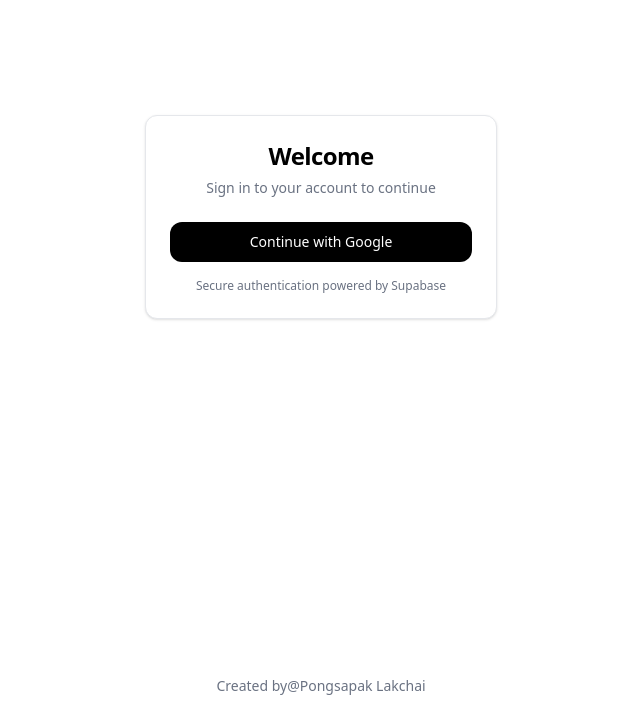
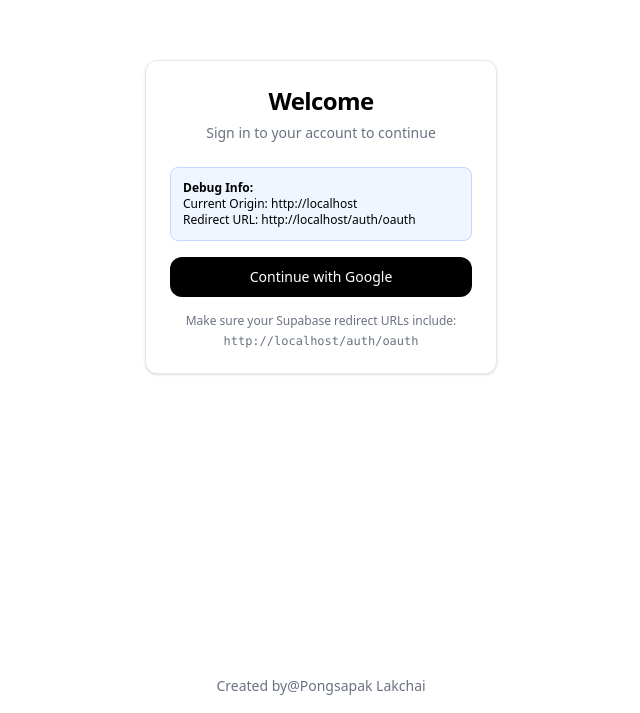
Before and after one commit to BMWmts/nextjs-llm, a Next.js app: page /auth/login in a window 1280 px wide. Shown: the part 223-936 px from the top of the page, without its empty margins (319-959 px from the left). Built offline with nearby package versions, Linux system fonts and the light colour scheme.

Commit message:
fix v1.4

```diff
--- a/app/auth/oauth/route.ts
+++ b/app/auth/oauth/route.ts
@@ -3,7 +3,8 @@ import { createClient } from "@/lib/supabase/server"
 
 export async function GET(request: Request) {
   try {
-    const { searchParams, origin } = new URL(request.url)
+    const requestUrl = new URL(request.url)
+    const { searchParams, origin } = requestUrl
     const code = searchParams.get("code")
     const error = searchParams.get("error")
     const error_description = searchParams.get("error_description")
@@ -13,7 +14,8 @@ export async function GET(request: Request) {
       error,
       error_description,
       origin,
-      url: request.url,
+      fullUrl: request.url,
+      headers: Object.fromEntries(request.headers.entries()),
     })
 
     // Handle OAuth errors
@@ -44,11 +46,16 @@ export async function GET(request: Request) {
 
     console.log("Session created successfully for user:", data.user?.email)
 
-    // Always redirect to /protected first, then user can navigate to chat
+    // Create the redirect response
     const redirectUrl = `${origin}/protected`
-    console.log("Redirecting to:", redirectUrl)
+    console.log("Final redirect URL:", redirectUrl)
 
-    return NextResponse.redirect(redirectUrl)
+    const response = NextResponse.redirect(redirectUrl)
+
+    // Ensure cookies are set properly
+    response.headers.set("Cache-Control", "no-cache, no-store, max-age=0")
+
+    return response
   } catch (err) {
     console.error("OAuth route error:", err)
     const { origin } = new URL(request.url)
--- a/components/login-form.tsx
+++ b/components/login-form.tsx
@@ -6,11 +6,19 @@ import { cn } from "@/lib/utils"
 import { createClient } from "@/lib/supabase/client"
 import { Button } from "@/components/ui/buttonna"
 import { Card, CardContent, CardDescription, CardHeader, CardTitle } from "@/components/ui/card"
-import { useState } from "react"
+import { useState, useEffect } from "react"
 
 export function LoginForm({ className, ...props }: React.ComponentPropsWithoutRef<"div">) {
   const [error, setError] = useState<string | null>(null)
   const [isLoading, setIsLoading] = useState(false)
+  const [currentUrl, setCurrentUrl] = useState<string>("")
+
+  useEffect(() => {
+    // Set the current URL on client side
+    if (typeof window !== "undefined") {
+      setCurrentUrl(window.location.origin)
+    }
+  }, [])
 
   const handleSocialLogin = async (e: React.FormEvent) => {
     e.preventDefault()
@@ -20,17 +28,10 @@ export function LoginForm({ className, ...props }: React.ComponentPropsWithoutRe
 
     try {
       console.log("Starting OAuth login...")
+      console.log("Current origin:", currentUrl)
 
-      // Get the correct redirect URL based on environment
-      const getRedirectUrl = () => {
-        if (typeof window !== "undefined") {
-          return window.location.origin
-        }
-        return "http://localhost:3000"
-      }
-
-      const redirectUrl = getRedirectUrl()
-      console.log("Using redirect URL:", redirectUrl)
+      // Use the current origin for redirect
+      const redirectUrl = currentUrl || window.location.origin
 
       const { data, error } = await supabase.auth.signInWithOAuth({
         provider: "google",
@@ -73,16 +74,30 @@ export function LoginForm({ className, ...props }: React.ComponentPropsWithoutRe
                     <strong>Error:</strong> {error}
                     <details className="mt-2 text-xs">
                       <summary>Debug Info</summary>
-                      <p>Current URL: {typeof window !== "undefined" ? window.location.origin : "N/A"}</p>
-                      <p>Check Supabase OAuth settings</p>
+                      <p>Current URL: {currentUrl}</p>
+                      <p>Redirect will go to: {currentUrl}/auth/oauth</p>
                     </details>
                   </div>
                 )}
-                <Button type="submit" className="w-full" disabled={isLoading}>
+
+                {/* Debug info for development */}
+                {process.env.NODE_ENV === "development" && (
+                  <div className="p-3 text-xs bg-blue-50 border border-blue-200 rounded-lg">
+                    <p>
+                      <strong>Debug Info:</strong>
+                    </p>
+                    <p>Current Origin: {currentUrl}</p>
+                    <p>Redirect URL: {currentUrl}/auth/oauth</p>
+                  </div>
+                )}
+
+                <Button type="submit" className="w-full" disabled={isLoading || !currentUrl}>
                   {isLoading ? "Signing in..." : "Continue with Google"}
                 </Button>
+
                 <div className="text-xs text-gray-500 text-center">
-                  <p>Secure authentication powered by Supabase</p>
+                  <p>Make sure your Supabase redirect URLs include:</p>
+                  <p className="font-mono text-xs mt-1">{currentUrl}/auth/oauth</p>
                 </div>
               </div>
             </form>
--- /dev/null
+++ b/next.config.mjs
@@ -0,0 +1,15 @@
+/** @type {import('next').NextConfig} */
+const nextConfig = {
+  serverExternalPackages: ['@google/generative-ai'],
+  eslint: {
+    ignoreDuringBuilds: true,
+  },
+  typescript: {
+    ignoreBuildErrors: true,
+  },
+  images: {
+    unoptimized: true,
+  },
+}
+
+export default nextConfig
```
